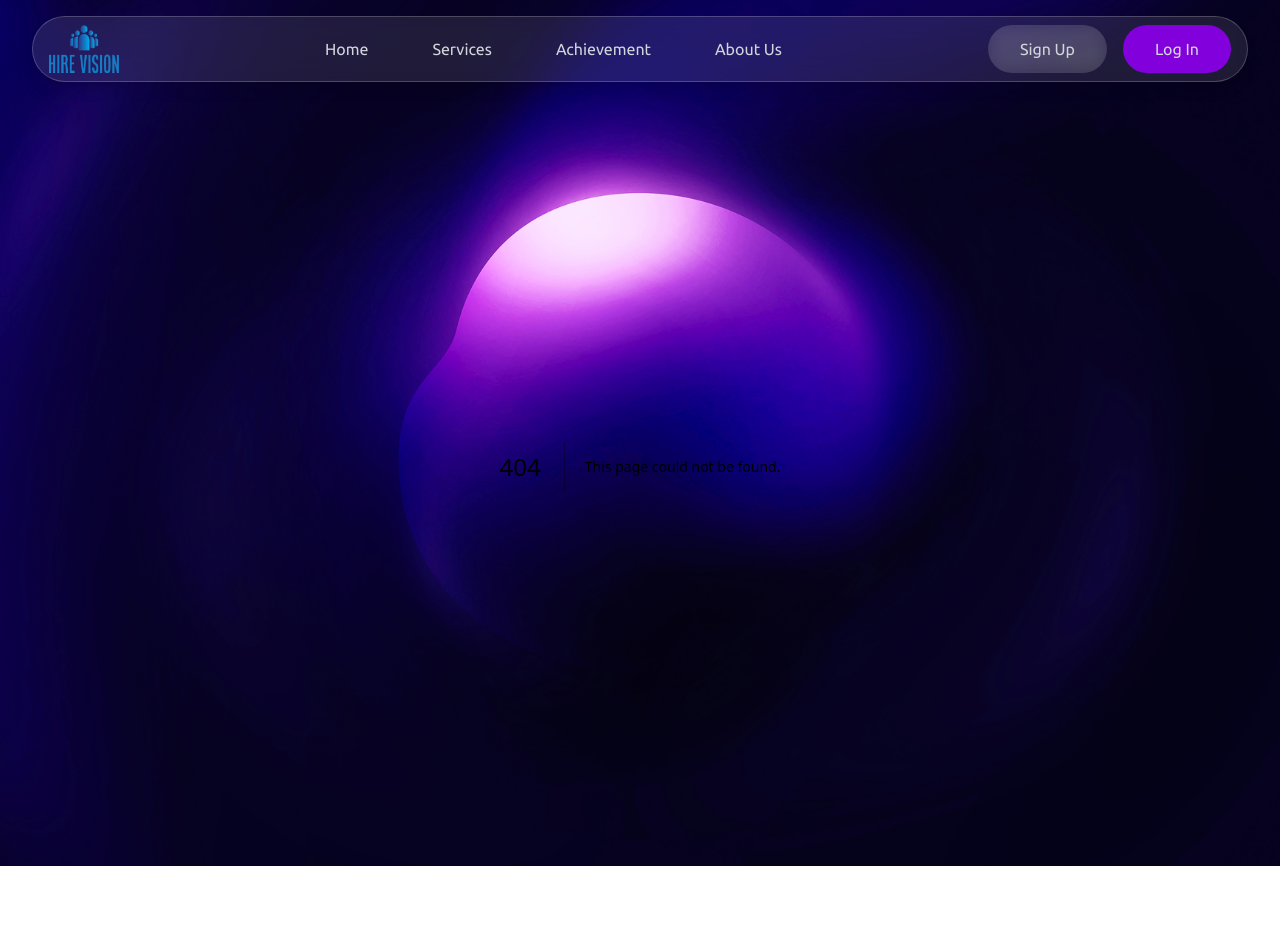
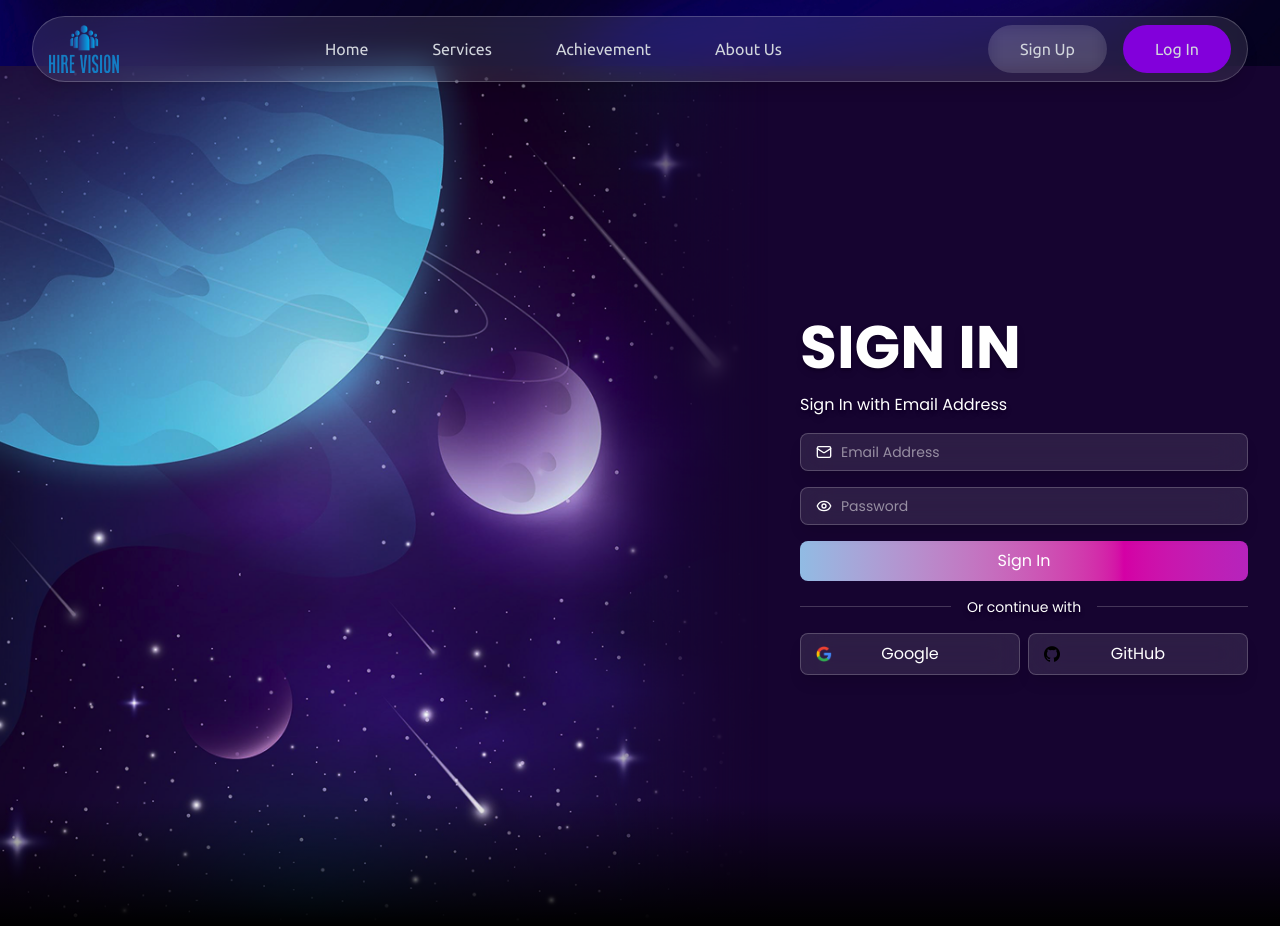
Before and after one commit to shayan-zaheer/hire-vision, a Next.js app in the folder client/: page /auth in a window 1280 px wide. Before the commit this address had no page. Before the commit the page ends 866 px from the top, so only its background shows below. Built offline with nearby package versions, Linux system fonts and the light colour scheme.

Commit message:
Login page completed

```diff
--- /dev/null
+++ b/client/app/auth/page.tsx
@@ -0,0 +1,75 @@
+"use client";
+
+import ReactLenis from "@studio-freight/react-lenis";
+import { Eye, Mail } from "lucide-react";
+
+function page() {
+    return (
+        <ReactLenis root>
+            <div className="relative grid grid-cols-1 sm:grid-cols-[60%_40%] items-center bg-[#160430] text-white min-h-screen font-poppins">
+                <img
+                    src="world.png"
+                    alt="World"
+                    className="w-full h-full object-cover sm:[mask-image:linear-gradient(to_right,black_80%,transparent_100%)] [mask-image:linear-gradient(to_bottom,black_80%,transparent_100%)] absolute top-0 left-0 z-0 sm:static"
+                />
+                <div className="flex flex-col sm:items-start p-8 text-left gap-4 relative z-10 sm:static items-center text-shadow-lg">
+                    <h1 className="text-3xl sm:text-4xl md:text-6xl font-bold">
+                        SIGN IN
+                    </h1>
+                    <p>Sign In with Email Address</p>
+                    <div className="relative w-full">
+                        <input
+                            type="email"
+                            placeholder="Email Address"
+                            className="w-full pl-10 pr-4 py-2 bg-white/10 backdrop-blur-lg rounded-md border border-white/20 shadow-lg text-white placeholder-white/50 focus:outline-none text-sm"
+                        />
+                        <Mail className="absolute left-4 top-1/2 transform -translate-y-1/2 w-4 h-4 pointer-events-none" />
+                    </div>
+                    <div className="relative w-full">
+                        <input
+                            type="password"
+                            placeholder="Password"
+                            className="w-full pl-10 pr-4 py-2 bg-white/10 backdrop-blur-lg rounded-md border border-white/20 shadow-lg text-white placeholder-white/50 focus:outline-none text-sm"
+                        />
+                        <Eye className="absolute left-4 top-1/2 transform -translate-y-1/2 w-4 h-4 pointer-events-none" />
+                    </div>
+                    <button className="animate-gradient bg-gradient-to-r w-full from-[#00E8FC] via-[#D400A5] to-[#6A00F4] py-2 rounded-md">
+                        Sign In
+                    </button>
+                    <div className="flex items-center gap-4 w-full">
+                        <hr className="flex-1 h-px bg-white/20 border-0" />
+                        <p className="text-sm whitespace-nowrap">
+                            Or continue with
+                        </p>
+                        <hr className="flex-1 h-px bg-white/20 border-0" />
+                    </div>
+                    <div className="grid grid-cols-1 sm:grid-cols-2 w-full gap-2">
+                        <div className="relative w-full">
+                            <button className="bg-white/10 backdrop-blur-lg rounded-md border border-white/20 shadow-lg py-2 w-full">
+                                Google
+                            </button>
+                            <img
+                                src="g.png"
+                                alt=""
+                                className="absolute left-4 top-1/2 transform -translate-y-1/2 w-4 h-4 pointer-events-none"
+                            />
+                        </div>
+                        <div className="relative w-full">
+                            <button className="bg-white/10 backdrop-blur-lg rounded-md border border-white/20 shadow-lg py-2 w-full">
+                                GitHub
+                            </button>
+                            <img
+                                src="git.png"
+                                alt=""
+                                className="absolute left-4 top-1/2 transform -translate-y-1/2 w-4 h-4 pointer-events-none"
+                            />
+                        </div>
+                    </div>
+                </div>
+                <div className="absolute bottom-0 left-0 right-0 h-32 bg-gradient-to-t from-black to-transparent z-10" />
+            </div>
+        </ReactLenis>
+    );
+}
+
+export default page;
--- a/client/app/globals.css
+++ b/client/app/globals.css
@@ -5,6 +5,7 @@
 
 @theme inline {
     --font-ubuntu: "Ubuntu", sans-serif;
+    --font-poppins: "Poppins", sans-serif;
     --color-sidebar-ring: var(--sidebar-ring);
     --color-sidebar-border: var(--sidebar-border);
     --color-sidebar-accent-foreground: var(--sidebar-accent-foreground);
--- a/client/app/layout.tsx
+++ b/client/app/layout.tsx
@@ -1,5 +1,5 @@
 import type { Metadata } from "next";
-import { Ubuntu } from "next/font/google";
+import { Ubuntu, Poppins } from "next/font/google";
 import "./globals.css";
 import { Toaster } from "react-hot-toast";
 import Navbar from "@/components/Navbar";
@@ -9,6 +9,13 @@ const ubuntu = Ubuntu({
     weight: ["400", "700"],
     display: "swap",
     variable: "--font-ubuntu",
+});
+
+const poppins = Poppins({
+    subsets: ["latin"],
+    weight: ["400", "700"],
+    display: "swap",
+    variable: "--font-poppins",
 });
 
 export const metadata: Metadata = {
@@ -23,7 +30,7 @@ export default function RootLayout({
 }>) {
     return (
         <html lang="en">
-            <body className={ubuntu.variable}>
+            <body className={`${ubuntu.variable} ${poppins.variable}`}>
                 <div className="bg-[url('/purple-bg.png')] bg-cover bg-center">
                     <Toaster />
                     <Navbar />
--- a/client/app/page.tsx
+++ b/client/app/page.tsx
@@ -73,7 +73,7 @@ function page() {
                         <h2 className="font-semibold mb-4 text-3xl md:text-4xl">
                             From Tedious to Effortless
                         </h2>
-                        <p className="text-lg md:text-xl text-muted-foreground text-left">
+                        <p className="text-lg md:text-xl text-muted-foreground sm:text-left text-center">
                             Whether you're looking to{" "}
                             <FlipWords
                                 words={[
```
Also changed, not shown: client/public/Vector.png (added), client/public/world.png (added).
